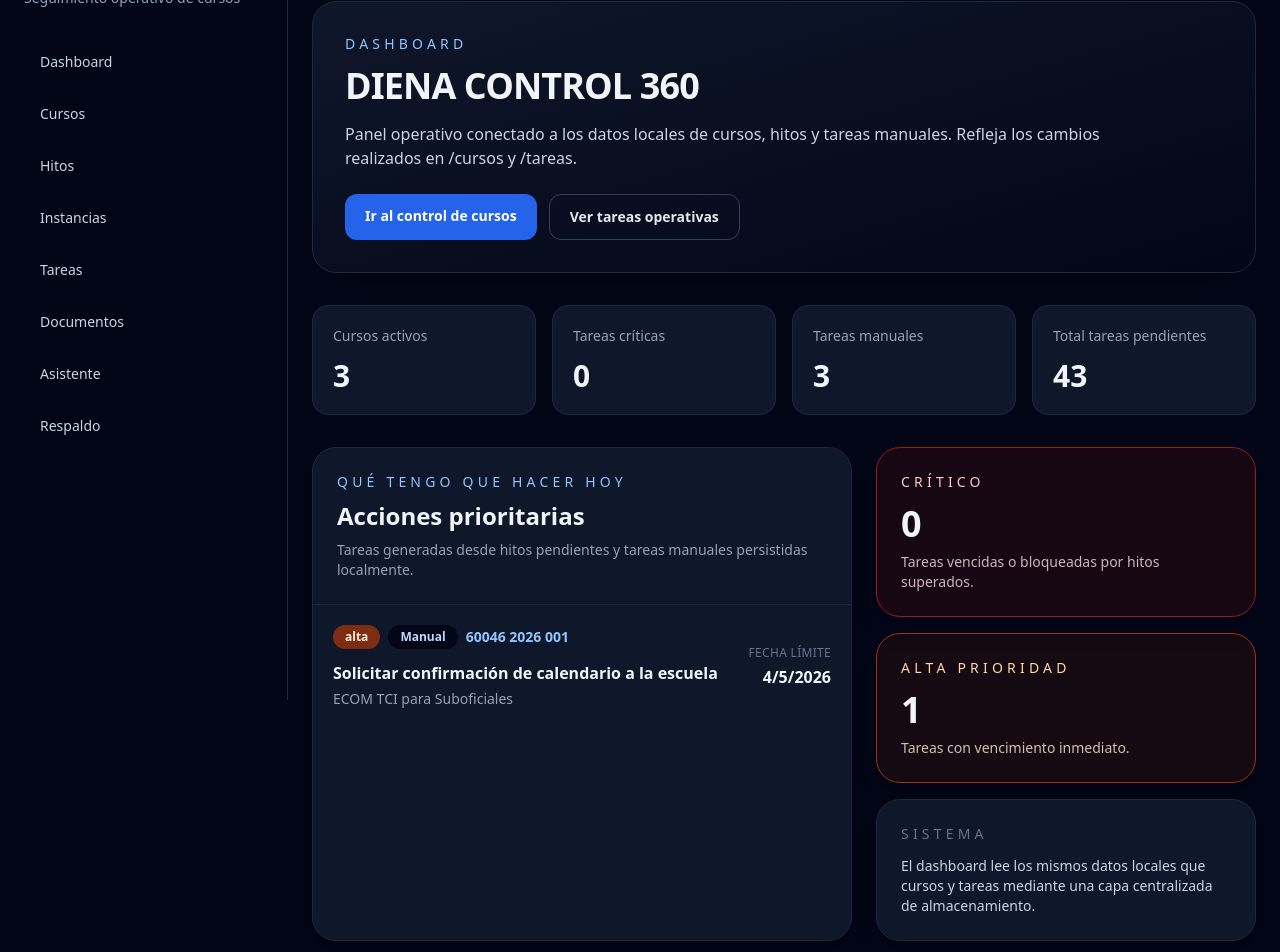
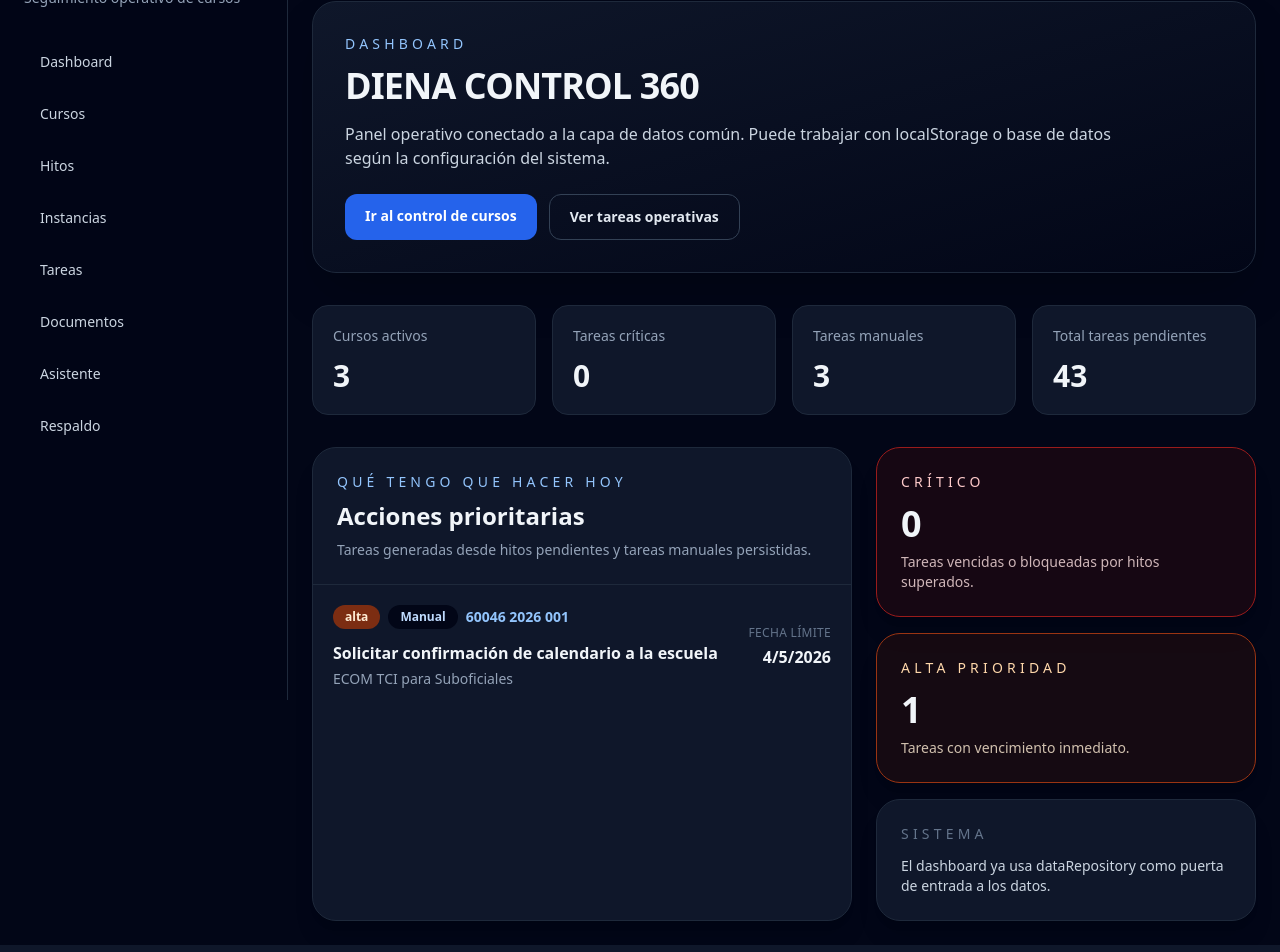
Before and after one commit to mgomlo4-bot/diena-control-360, a Next.js app: page / in a window 1280 px wide. Shown: the part 100-1052 px from the top of the page. Built offline with nearby package versions, Linux system fonts and the light colour scheme.

Commit message:
Adaptar dashboard a dataRepository

```diff
--- a/components/DashboardClient.tsx
+++ b/components/DashboardClient.tsx
@@ -7,7 +7,7 @@ import { ManualTaskSeed, getCourseTasks, getTaskSummary, getTodayTasks, getUpcom
 import { mockCourses } from '../lib/mockCourses';
 import { mockManualTasks } from '../lib/mockTasks';
 import { formatCourseDate } from '../lib/courseUtils';
-import { readStoredCourses, readStoredManualTasks } from '../lib/localStorage';
+import { getCourses, getManualTasks } from '../lib/dataRepository';
 
 function priorityClass(priority: string): string {
   if (priority === 'critica') return 'bg-red-900 text-red-100';
@@ -23,10 +23,21 @@ function sourceLabel(source: string): string {
 export default function DashboardClient() {
   const [courses, setCourses] = useState<Course[]>(mockCourses);
   const [manualTasks, setManualTasks] = useState<ManualTaskSeed[]>(mockManualTasks);
+  const [loadError, setLoadError] = useState<string | null>(null);
 
   useEffect(() => {
-    setCourses(readStoredCourses());
-    setManualTasks(readStoredManualTasks());
+    async function loadDashboardData() {
+      try {
+        const [loadedCourses, loadedManualTasks] = await Promise.all([getCourses(), getManualTasks()]);
+        setCourses(loadedCourses);
+        setManualTasks(loadedManualTasks);
+        setLoadError(null);
+      } catch (error) {
+        setLoadError(error instanceof Error ? error.message : 'No se pudieron cargar los datos del dashboard.');
+      }
+    }
+
+    loadDashboardData();
   }, []);
 
   const tasks = useMemo(() => getCourseTasks(courses, manualTasks), [courses, manualTasks]);
@@ -48,15 +59,12 @@ export default function DashboardClient() {
         <p className="text-sm uppercase tracking-[0.3em] text-blue-300">Dashboard</p>
         <h1 className="mt-3 text-4xl font-bold tracking-tight">DIENA CONTROL 360</h1>
         <p className="mt-4 max-w-3xl text-slate-300">
-          Panel operativo conectado a los datos locales de cursos, hitos y tareas manuales. Refleja los cambios realizados en /cursos y /tareas.
+          Panel operativo conectado a la capa de datos común. Puede trabajar con localStorage o base de datos según la configuración del sistema.
         </p>
+        {loadError ? <p className="mt-4 rounded-xl border border-red-800 bg-red-950/40 p-3 text-sm text-red-100">{loadError}</p> : null}
         <div className="mt-6 flex flex-wrap gap-3">
-          <Link href="/cursos" className="inline-flex rounded-xl bg-blue-600 px-5 py-3 text-sm font-semibold text-white transition hover:bg-blue-500">
-            Ir al control de cursos
-          </Link>
-          <Link href="/tareas" className="inline-flex rounded-xl border border-slate-700 px-5 py-3 text-sm font-semibold text-slate-200 transition hover:bg-slate-800">
-            Ver tareas operativas
-          </Link>
+          <Link href="/cursos" className="inline-flex rounded-xl bg-blue-600 px-5 py-3 text-sm font-semibold text-white transition hover:bg-blue-500">Ir al control de cursos</Link>
+          <Link href="/tareas" className="inline-flex rounded-xl border border-slate-700 px-5 py-3 text-sm font-semibold text-slate-200 transition hover:bg-slate-800">Ver tareas operativas</Link>
         </div>
       </div>
 
@@ -74,7 +82,7 @@ export default function DashboardClient() {
           <div className="border-b border-slate-800 p-6">
             <p className="text-sm uppercase tracking-[0.3em] text-blue-300">Qué tengo que hacer hoy</p>
             <h2 className="mt-2 text-2xl font-bold">Acciones prioritarias</h2>
-            <p className="mt-2 text-sm text-slate-400">Tareas generadas desde hitos pendientes y tareas manuales persistidas localmente.</p>
+            <p className="mt-2 text-sm text-slate-400">Tareas generadas desde hitos pendientes y tareas manuales persistidas.</p>
           </div>
           <div className="divide-y divide-slate-800">
             {mainTasks.map((task) => (
@@ -84,11 +92,7 @@ export default function DashboardClient() {
                     <span className={`rounded-full px-3 py-1 text-xs font-semibold ${priorityClass(task.priority)}`}>{task.priority}</span>
                     <span className="rounded-full bg-slate-950 px-3 py-1 text-xs font-semibold text-blue-200">{sourceLabel(task.source)}</span>
                     {task.milestoneCode ? <span className="rounded-full bg-slate-950 px-3 py-1 text-xs font-semibold text-blue-200">{task.milestoneCode}</span> : null}
-                    {task.courseId ? (
-                      <Link href={`/cursos/${task.courseId}`} className="text-sm font-semibold text-blue-300 hover:text-blue-200">
-                        {task.courseCode}
-                      </Link>
-                    ) : null}
+                    {task.courseId ? <Link href={`/cursos/${task.courseId}`} className="text-sm font-semibold text-blue-300 hover:text-blue-200">{task.courseCode}</Link> : null}
                   </div>
                   <h3 className="mt-3 font-semibold text-slate-100">{task.title}</h3>
                   <p className="mt-1 text-sm text-slate-400">{task.courseName ?? task.relatedLabel}</p>
@@ -104,22 +108,9 @@ export default function DashboardClient() {
         </article>
 
         <aside className="space-y-4">
-          <article className="rounded-3xl border border-red-800 bg-red-950/30 p-6 shadow-xl">
-            <p className="text-sm uppercase tracking-[0.3em] text-red-200">Crítico</p>
-            <p className="mt-3 text-4xl font-bold">{summary.critical}</p>
-            <p className="mt-2 text-sm text-red-100/80">Tareas vencidas o bloqueadas por hitos superados.</p>
-          </article>
-          <article className="rounded-3xl border border-orange-800 bg-orange-950/30 p-6 shadow-xl">
-            <p className="text-sm uppercase tracking-[0.3em] text-orange-200">Alta prioridad</p>
-            <p className="mt-3 text-4xl font-bold">{summary.high}</p>
-            <p className="mt-2 text-sm text-orange-100/80">Tareas con vencimiento inmediato.</p>
-          </article>
-          <article className="rounded-3xl border border-slate-800 bg-slate-900 p-6 shadow-xl">
-            <p className="text-sm uppercase tracking-[0.3em] text-slate-500">Sistema</p>
-            <p className="mt-3 text-sm text-slate-300">
-              El dashboard lee los mismos datos locales que cursos y tareas mediante una capa centralizada de almacenamiento.
-            </p>
-          </article>
+          <article className="rounded-3xl border border-red-800 bg-red-950/30 p-6 shadow-xl"><p className="text-sm uppercase tracking-[0.3em] text-red-200">Crítico</p><p className="mt-3 text-4xl font-bold">{summary.critical}</p><p className="mt-2 text-sm text-red-100/80">Tareas vencidas o bloqueadas por hitos superados.</p></article>
+          <article className="rounded-3xl border border-orange-800 bg-orange-950/30 p-6 shadow-xl"><p className="text-sm uppercase tracking-[0.3em] text-orange-200">Alta prioridad</p><p className="mt-3 text-4xl font-bold">{summary.high}</p><p className="mt-2 text-sm text-orange-100/80">Tareas con vencimiento inmediato.</p></article>
+          <article className="rounded-3xl border border-slate-800 bg-slate-900 p-6 shadow-xl"><p className="text-sm uppercase tracking-[0.3em] text-slate-500">Sistema</p><p className="mt-3 text-sm text-slate-300">El dashboard ya usa dataRepository como puerta de entrada a los datos.</p></article>
         </aside>
       </div>
     </section>
```
